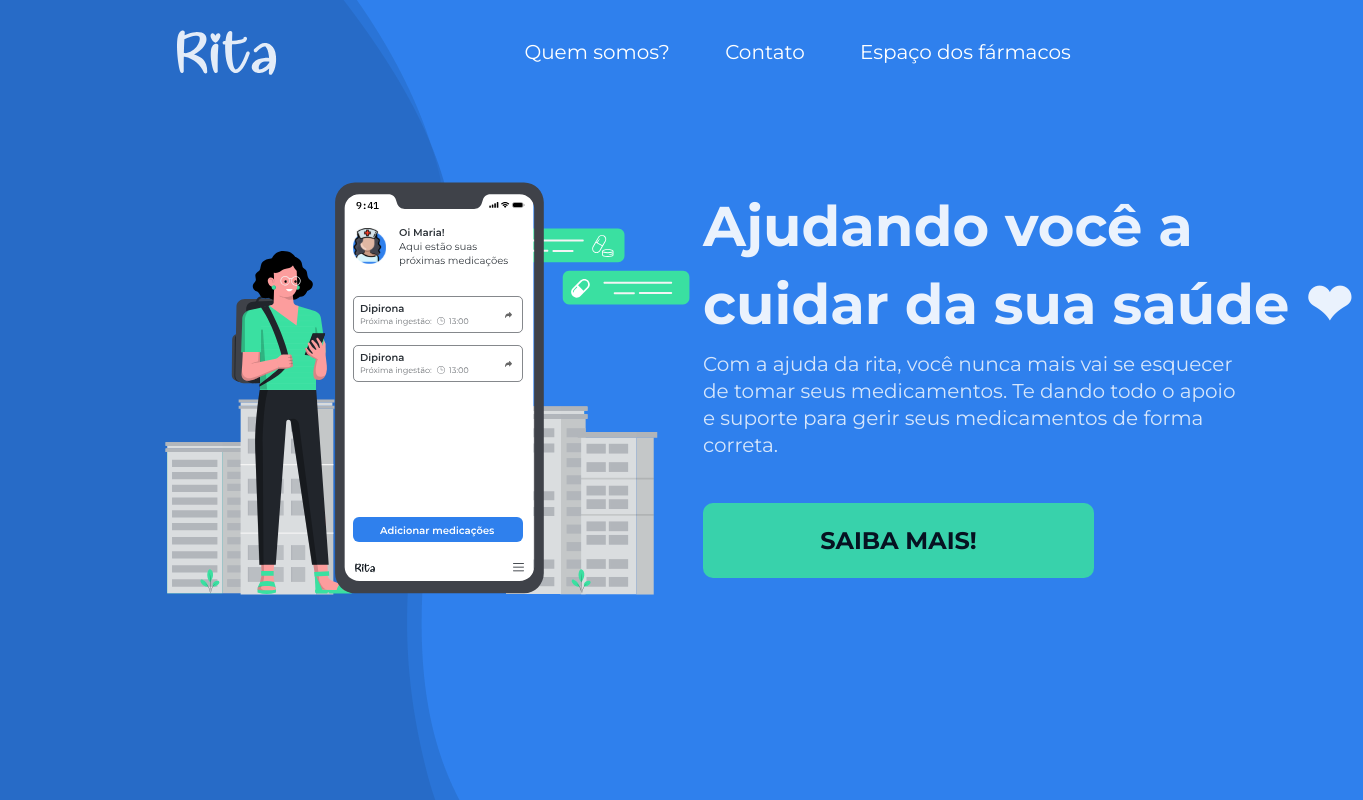
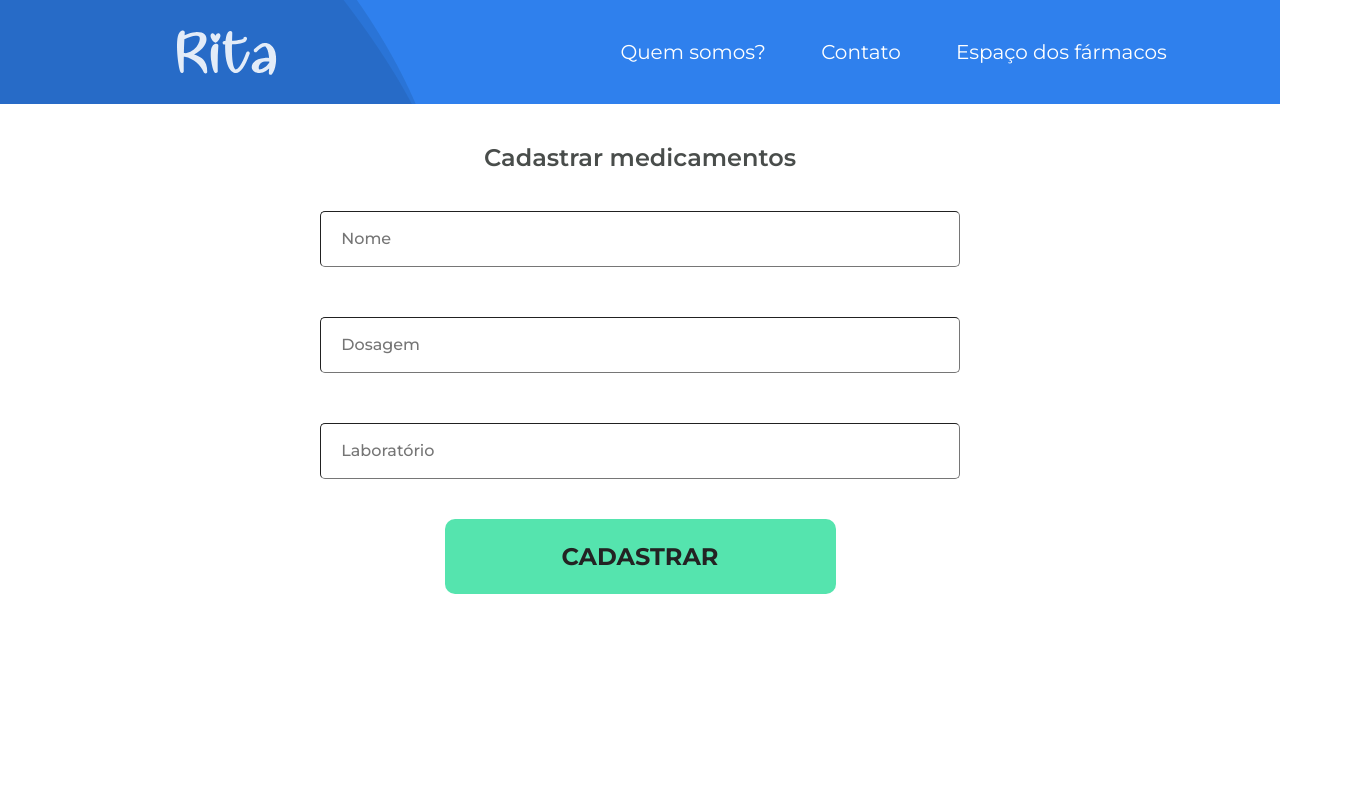
Before and after one commit to leonardothomaz/front-end-rita, a Next.js app: page /Cadastro in a window 1280 px wide. Shown: the whole page, 1363 px wide, since content can reach past the window. Built offline with nearby package versions, Linux system fonts and the light colour scheme.

Commit message:
adicionando form
criando essa branch pq vou fazer uns testes e nao quero cagar o resto

```diff
--- a/package.json
+++ b/package.json
@@ -13,7 +13,8 @@
     "react": "17.0.2",
     "react-dom": "17.0.2",
     "react-router-dom": "^5.2.0",
-    "sass": "^1.32.11"
+    "sass": "^1.32.11",
+    "yup": "^0.32.9"
   },
   "devDependencies": {
     "@types/node": "^14.14.41",
--- a/src/components/Body/Body.tsx
+++ b/src/components/Body/Body.tsx
@@ -1,12 +1,9 @@
 import styles from './styles.module.scss'
 import { Intro } from '../Intro'
-import { Header } from '../Header'
 
 export function Body() {
   return (
-
     <div className={styles.bodyContainer}>
-      <Header />
       <Intro />
     </div>
   )
--- /dev/null
+++ b/src/components/FormCadastro/FormCadastro.tsx
@@ -0,0 +1,25 @@
+import React, { useMemo, useState } from 'react'
+import { Button } from '../Button'
+import styles from './styles.module.scss'
+import * as Yup from 'yup'
+
+export function FormCadastro(props) {
+  const validationSchema = useMemo(() => {
+    return Yup.object({
+      nome: Yup.string().required('Nome é obrigatório'),
+      dosagem: Yup.string().required('Dosagem  é obrigatória'),
+      laboratorio: Yup.string().required('Laboratório é obrigatório'),
+    })
+  }, [])
+
+  return (
+    <form className={styles.container}>
+      <h2 className={styles.titulo}>Cadastrar medicamentos</h2>
+
+      <input placeholder="Nome" className={styles.input} type="nome" />
+      <input placeholder="Dosagem" className={styles.input2} type="dosagem" />
+      <input placeholder="Laboratório" className={styles.input3} type="laboratorio" />
+      <Button>CADASTRAR</Button>
+    </form>
+  )
+}
--- /dev/null
+++ b/src/components/FormCadastro/index.tsx
@@ -0,0 +1 @@
+export * from './FormCadastro'
--- /dev/null
+++ b/src/components/FormCadastro/styles.module.scss
@@ -0,0 +1,64 @@
+.container {
+  flex: 1;
+  background: #fff;
+  display: flex;
+  align-items: center;
+  flex-direction: column;
+  height: calc(100vh - 6.5rem);
+}
+
+.button {
+  width: 391px;
+  height: 75px;
+
+  background: #3ae0a1;
+  border-radius: 10px;
+
+  font-family: Montserrat;
+  font-style: normal;
+  font-weight: bold;
+  font-size: 24px;
+  line-height: 29px;
+  border: none;
+
+  color: #000000;
+  margin-top: 150px;
+
+  opacity: 0.86;
+  position: relative;
+  flex-direction: row;
+  margin-top: 100px;
+}
+
+.button:hover {
+  background: #29ffae;
+}
+
+.input,
+.input2,
+.input3 {
+  border-radius: 5px;
+  padding: 20px;
+  width: 40rem;
+  height: 3.5rem;
+  margin-left: 0.6px;
+  border-width: 0.063px;
+  position: relative;
+  justify-content: space-between;
+  flex-direction: row;
+}
+
+.input {
+  margin-top: 30px;
+}
+
+.input2 {
+  margin-top: 50px;
+}
+.input3 {
+  margin-top: 50px;
+}
+
+.titulo {
+  margin-top: 40px;
+}
--- a/src/components/Header/styles.module.scss
+++ b/src/components/Header/styles.module.scss
@@ -6,7 +6,6 @@
   justify-content: space-between;
   padding: 2rem 4rem;
   padding-left: 11rem;
-  margin-bottom: 3rem;
 
   button {
     padding: auto;
@@ -23,7 +22,17 @@
     letter-spacing: 0rem;
     text-align: left;
   }
+
+  button:hover {
+    border-bottom: 10px;
+    border-color: black;
+  }
+
   div {
     gap: 4rem;
   }
+
+  img {
+    cursor: pointer;
+  }
 }
--- a/src/components/Intro/styles.module.scss
+++ b/src/components/Intro/styles.module.scss
@@ -36,6 +36,7 @@
 }
 
 .container {
+  margin-top: 6.25rem;
   background: transparent;
   display: flex;
   align-items: center;
--- a/src/pages/Cadastro.tsx
+++ b/src/pages/Cadastro.tsx
@@ -1,10 +1,12 @@
 import React from 'react'
-import { Body } from '../components/Body'
+import { FormCadastro } from '../components/FormCadastro'
+import { Header } from '../components/Header'
 
 export default function Cadastro() {
   return (
     <>
-      <Body />
+      <Header />
+      <FormCadastro />
     </>
   )
 }
```
Also changed, not shown: src/pages/index.tsx (+7 -1 lines), 2 other files (tests, documents, lock files or other folders).
